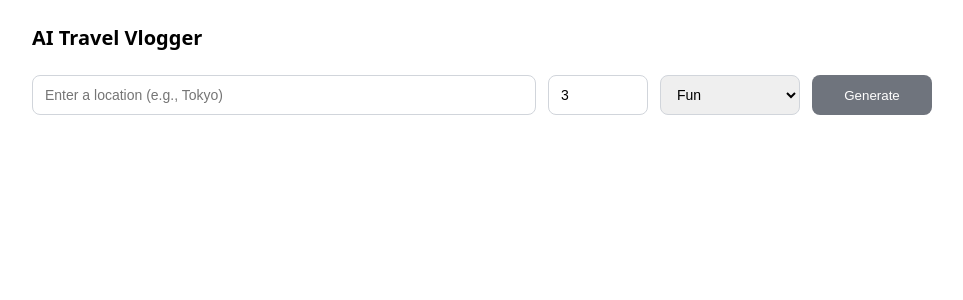
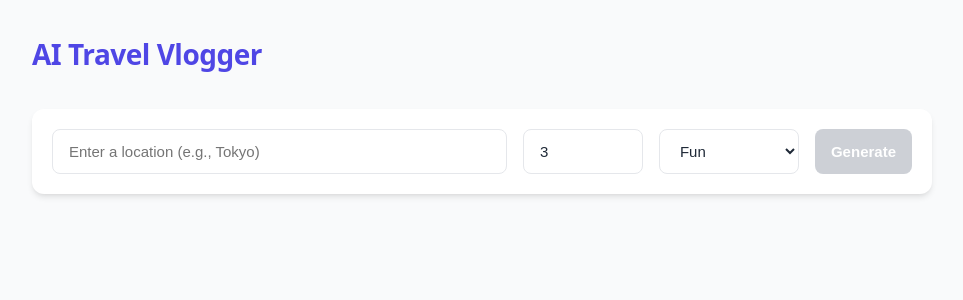
Before and after one commit to Prahalya05/Agentic_ai-final, a React (Create React App) app in the folder frontend/: page / in a window 1280 px wide. Shown: the top 300 px of the page, without its empty margins (158-1121 px from the left). Built offline with nearby package versions, Linux system fonts and the light colour scheme.

Commit message:
ui enhancement

```diff
--- a/frontend/src/App.css
+++ b/frontend/src/App.css
@@ -1,18 +1,191 @@
-.App { padding: 24px; max-width: 900px; margin: 0 auto; font-family: ui-sans-serif, system-ui, -apple-system, Segoe UI, Roboto, Arial, Noto Sans, "Apple Color Emoji", "Segoe UI Emoji"; }
-.nav { display: flex; align-items: center; justify-content: space-between; margin-bottom: 24px; }
-.brand { font-weight: 700; font-size: 20px; }
-.controls { display: grid; grid-template-columns: 1fr 100px 140px 120px; gap: 12px; margin-bottom: 24px; }
-.input, .number, .select { padding: 10px 12px; border: 1px solid #d1d5db; border-radius: 8px; font-size: 14px; }
-.button { padding: 10px 12px; background: #111827; color: white; border: none; border-radius: 8px; cursor: pointer; }
-.button:disabled { opacity: 0.6; cursor: not-allowed; }
-.error { background: #fee2e2; color: #991b1b; border: 1px solid #fecaca; padding: 10px 12px; border-radius: 8px; margin-bottom: 16px; }
-.timeline { display: grid; gap: 16px; }
-.card { border: 1px solid #e5e7eb; border-radius: 12px; overflow: hidden; box-shadow: 0 1px 2px rgba(0,0,0,0.04); }
-.card-header { background: #f9fafb; padding: 12px 16px; font-weight: 600; }
-.card-body { padding: 12px 16px; }
-.activities { list-style: none; padding: 0; margin: 0 0 8px; display: grid; gap: 8px; }
-.activities li { display: grid; grid-template-columns: 90px 1fr; gap: 8px; align-items: baseline; }
-.time { color: #6b7280; font-size: 12px; }
-.item { font-weight: 600; }
-.details { color: #374151; }
-.narration { margin-top: 8px; padding-top: 8px; border-top: 1px dashed #e5e7eb; color: #111827; font-style: italic; }
+/* src/App.css - ENHANCED STYLES */
+
+/* --- 1. Color Palette and Global Variables --- */
+:root {
+  --primary-color: #4f46e5; /* Vibrant Indigo */
+  --primary-hover: #4338ca;
+  --text-dark: #1f2937;
+  --text-light: #6b7280;
+  --border-color: #e5e7eb;
+  --background-card: #ffffff;
+  /* Soft, elevated shadow for major blocks */
+  --shadow-soft: 0 4px 6px -1px rgba(0, 0, 0, 0.1), 0 2px 4px -2px rgba(0, 0, 0, 0.06);
+}
+
+.App {
+  padding: 32px 24px;
+  max-width: 900px;
+  margin: 0 auto;
+}
+
+/* --- 2. Navigation & Brand --- */
+.nav {
+  display: flex;
+  align-items: center;
+  justify-content: space-between;
+  margin-bottom: 32px;
+}
+
+.brand {
+  font-weight: 800; /* Bolder */
+  font-size: 28px; /* Larger */
+  color: var(--primary-color); /* Highlight brand with primary color */
+  letter-spacing: -0.5px;
+  /* Reset default h1 margin for clean layout */
+  margin: 0;
+}
+
+/* --- 3. Input Controls (Search Bar) --- */
+.controls {
+  display: grid;
+  /* Columns: Location (main), Days, Style, Button */
+  grid-template-columns: 1fr 120px 140px auto;
+  gap: 16px;
+  margin-bottom: 32px;
+  padding: 20px;
+  background: var(--background-card);
+  border-radius: 12px;
+  box-shadow: var(--shadow-soft); /* Adding shadow to the controls container */
+}
+
+.input, .number, .select {
+  padding: 12px 16px;
+  border: 1px solid var(--border-color);
+  border-radius: 8px;
+  font-size: 15px;
+  color: var(--text-dark);
+  transition: all 0.2s ease;
+  outline: none; /* Remove default blue focus ring */
+  background-color: white; /* Ensure white background */
+}
+
+/* Better Focus State */
+.input:focus, .number:focus, .select:focus {
+  border-color: var(--primary-color);
+  box-shadow: 0 0 0 2px rgba(79, 70, 229, 0.2); /* Custom, subtle focus ring */
+}
+
+.button {
+  padding: 12px 16px;
+  background: var(--primary-color);
+  color: white;
+  border: none;
+  border-radius: 8px;
+  cursor: pointer;
+  font-weight: 600;
+  font-size: 15px;
+  transition: background-color 0.2s ease, transform 0.1s ease;
+}
+
+.button:hover:not(:disabled) {
+  background: var(--primary-hover);
+  transform: translateY(-1px); /* Subtle lift on hover */
+}
+
+.button:active:not(:disabled) {
+  transform: translateY(0); /* Press effect */
+}
+
+.button:disabled {
+  opacity: 0.5;
+  cursor: not-allowed;
+  background: #9ca3af; /* Gray out disabled state */
+}
+
+.error {
+  background: #fee2e2;
+  color: #991b1b;
+  border: 1px solid #fecaca;
+  padding: 12px 16px;
+  border-radius: 8px;
+  margin-bottom: 24px;
+  font-weight: 500;
+}
+
+/* --- 4. Timeline and Card Design --- */
+.timeline {
+  display: grid;
+  gap: 24px; /* Increased gap between cards */
+}
+
+.card {
+  border: none; /* Removed the simple border */
+  border-radius: 16px; /* Softer, larger radius */
+  overflow: hidden;
+  background: var(--background-card);
+  box-shadow: var(--shadow-soft);
+  transition: transform 0.3s ease;
+}
+
+.card:hover {
+    transform: translateY(-3px); /* Subtle lift for interaction */
+}
+
+.card-header {
+  background: #f3f4f6; /* Light gray header */
+  padding: 16px 20px;
+  font-weight: 700;
+  font-size: 18px;
+  border-bottom: 1px solid var(--border-color);
+  color: var(--text-dark);
+}
+
+.card-body {
+  padding: 20px;
+}
+
+.activities {
+  list-style: none;
+  padding: 0;
+  margin: 0;
+  display: grid;
+  gap: 16px; /* Better spacing between activities */
+}
+
+.activities li {
+  display: grid;
+  grid-template-columns: 80px 1fr; /* Alignment for time/item */
+  gap: 8px;
+  border-left: 3px solid var(--primary-color); /* Timeline accent line */
+  padding-left: 12px;
+}
+
+.time {
+  font-weight: 700;
+  color: var(--primary-color);
+  font-size: 14px;
+  align-self: flex-start; /* Aligns the time to the top of the grid row */
+}
+
+.item {
+  font-weight: 600;
+  color: var(--text-dark);
+  font-size: 16px;
+  line-height: 1.3;
+}
+
+.details {
+  grid-column: 1 / -1; /* Make details span both columns */
+  margin-top: -4px;
+  color: var(--text-light);
+  font-size: 14px;
+  padding-left: 92px; /* Aligns visually under the item */
+}
+
+.narration {
+  margin-top: 24px;
+  padding: 16px;
+  background: #f5f5ff; /* Very light primary background */
+  border-radius: 8px;
+  color: var(--text-dark);
+  border: 1px solid #e0e0ff;
+  font-style: italic;
+  line-height: 1.5;
+}
+
+/* --- 5. Responsiveness for Controls (Mobile) --- */
+@media (max-width: 650px) {
+  .controls {
+    grid-template-columns: 1fr; /* Stack all inputs/button on mobile */
+  }
+}
--- a/frontend/src/App.tsx
+++ b/frontend/src/App.tsx
@@ -1,3 +1,4 @@
+// src/App.tsx
 import React, { useState } from 'react';
 import './App.css';
 
@@ -50,9 +51,11 @@ function App() {
 
   return (
     <div className="App">
-      <nav className="nav">
-        <div className="brand">AI Travel Vlogger</div>
-      </nav>
+      {/* MODIFIED: Changed <nav> to <header> for semantic HTML */}
+      <header className="nav">
+        {/* MODIFIED: Changed <div> to <h1> for semantic HTML and accessibility */}
+        <h1 className="brand">AI Travel Vlogger</h1>
+      </header>
 
       <div className="controls">
         <input
@@ -82,14 +85,14 @@ function App() {
 
       {error && <div className="error">{error}</div>}
 
-      {data && (
+      {Array.isArray(data?.itinerary) && (
         <div className="timeline">
-          {data.itinerary?.map((day, idx) => (
+          {data!.itinerary.map((day, idx) => (
             <div key={day.day} className="card">
               <div className="card-header">Day {day.day}</div>
               <div className="card-body">
                 <ul className="activities">
-                  {day.activities.map((a, i) => (
+                  {Array.isArray(day.activities) && day.activities.map((a, i) => (
                     <li key={i}>
                       <span className="time">{a.time}</span>
                       <span className="item">{a.item}</span>
@@ -97,8 +100,8 @@ function App() {
                     </li>
                   ))}
                 </ul>
-                {data.narration?.[idx] && (
-                  <div className="narration">{data.narration[idx]}</div>
+                {Array.isArray(data?.narration) && data!.narration[idx] && (
+                  <div className="narration">{data!.narration[idx]}</div>
                 )}
               </div>
             </div>
--- a/frontend/src/index.css
+++ b/frontend/src/index.css
@@ -1,13 +1,15 @@
+/* src/index.css */
 body {
   margin: 0;
-  font-family: -apple-system, BlinkMacSystemFont, 'Segoe UI', 'Roboto', 'Oxygen',
-    'Ubuntu', 'Cantarell', 'Fira Sans', 'Droid Sans', 'Helvetica Neue',
-    sans-serif;
+  /* Use system fonts but prioritize a modern, clean look (like Tailwind CSS default) */
+  font-family: ui-sans-serif, system-ui, -apple-system, BlinkMacSystemFont, "Segoe UI", Roboto, "Helvetica Neue", Arial, "Noto Sans", sans-serif, "Apple Color Emoji", "Segoe UI Emoji";
   -webkit-font-smoothing: antialiased;
   -moz-osx-font-smoothing: grayscale;
+  background-color: #f9fafb; /* Soft light-gray background for depth */
+  color: #1f2937; /* Darker, more readable default text color */
+  line-height: 1.6;
 }
 
 code {
-  font-family: source-code-pro, Menlo, Monaco, Consolas, 'Courier New',
-    monospace;
+  font-family: source-code-pro, Menlo, Monaco, Consolas, 'Courier New', monospace;
 }
```
Also changed, not shown: frontend/src/index.tsx (line endings or trailing spaces), 1 other file (tests, documents, lock files or other folders).
